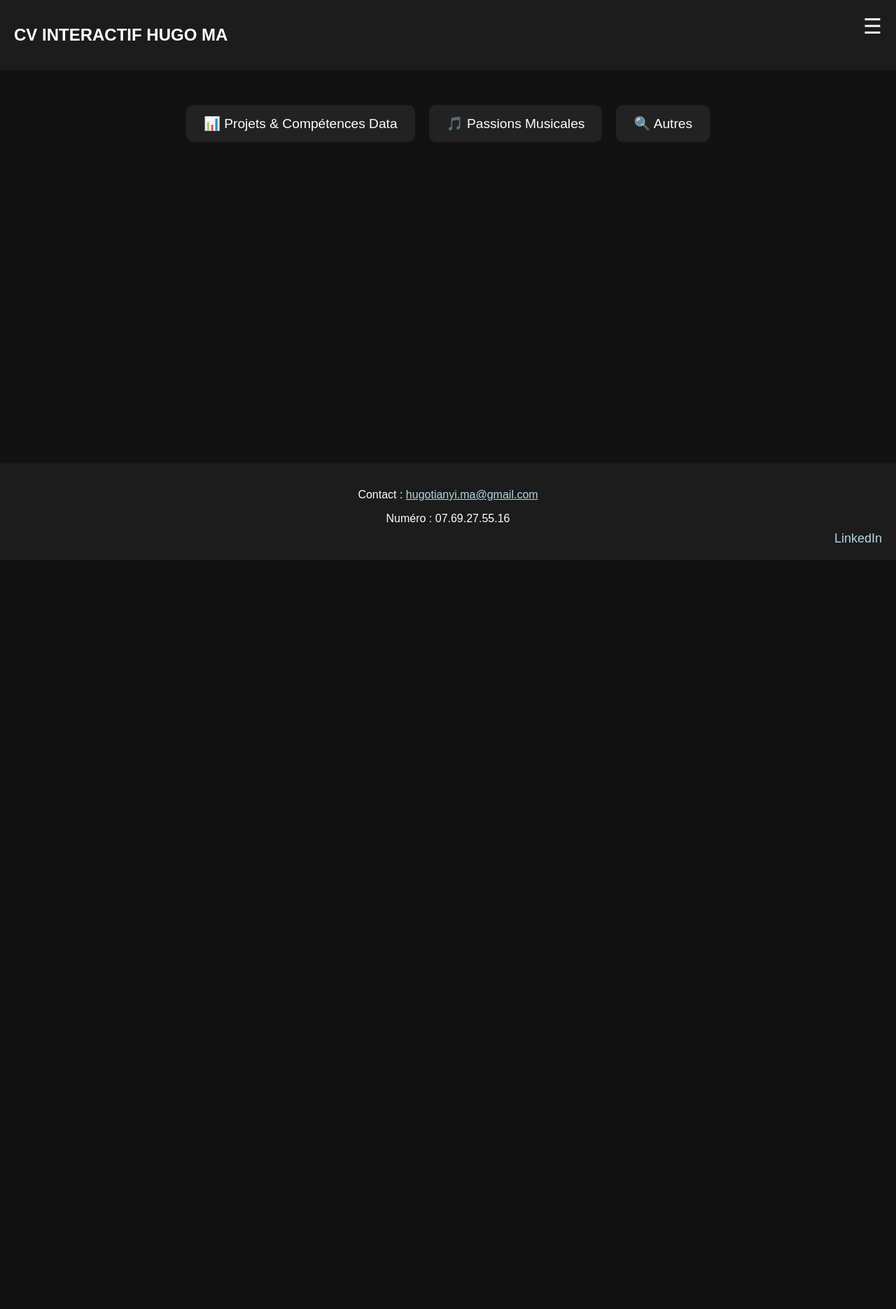
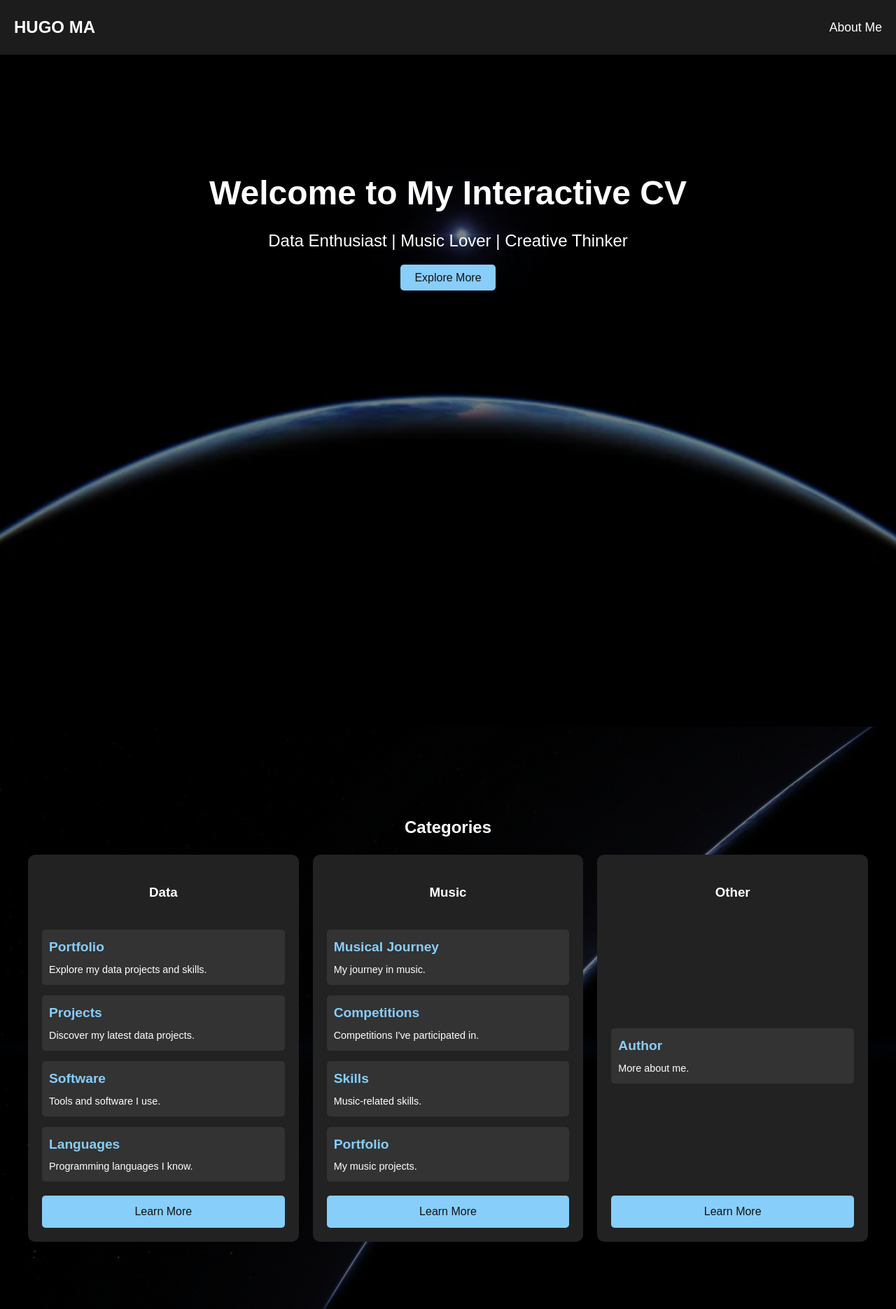
Before and after one commit to Boltchenet/cv-interactif, a plain HTML site: page index.html in a window 1280 px wide. Shown: the top 1870 px of the page at 70% size. Before the commit the page ends 800 px from the top, so only its background shows below. Drawn offline with Linux system fonts and the light colour scheme.

Commit message:
Add files via upload

```diff
--- a/index.html
+++ b/index.html
@@ -3,51 +3,107 @@
 <head>
     <meta charset="UTF-8">
     <meta name="viewport" content="width=device-width, initial-scale=1.0">
+    <meta name="description" content="Interactive CV of Hugo MA, showcasing data projects, musical passions, and more.">
+    <meta name="keywords" content="CV, Hugo MA, Data, Music, Interactive">
     <title>CV INTERACTIF - Hugo MA</title>
     <link rel="stylesheet" href="styles.css">
 </head>
 <body>
-
-    <!-- En-tête -->
+    <!-- Header -->
     <header>
-        <h1 id="logo">CV INTERACTIF HUGO MA</h1>
-        <div id="hamburger" class="hamburger" aria-label="Ouvrir le menu">
-            ☰
-        </div>
+        <h1 id="logo">HUGO MA</h1>
+        <nav>
+            <ul>
+                <li><a href="about.html">About Me</a></li>
+            </ul>
+        </nav>
     </header>
 
-    <!-- Sidebar pour hamburger (cachée par défaut) -->
-    <div id="sidebar" class="sidebar">
-        <div id="close-sidebar" class="close-sidebar" aria-label="Fermer le menu">✖</div>
-        <ul>
-            <li><a href="#about">ABOUT ME</a></li>
-            <li><a href="#data">DATA</a></li>
-            <li><a href="#music">MUSIC</a></li>
-            <li><a href="#autre">AUTRE</a></li>
-        </ul>
-    </div>
+    <!-- Hero Section -->
+    <section id="hero">
+        <div class="hero-content">
+            <h2>Welcome to My Interactive CV</h2>
+            <p>Data Enthusiast | Music Lover | Creative Thinker</p>
+            <a href="#categories" class="cta-button">Explore More</a>
+        </div>
+    </section>
 
-    <!-- Overlay pour assombrir le fond lors de l'ouverture de la sidebar -->
-    <div class="overlay"></div>
+    <!-- Categories Section -->
+    <section id="categories">
+        <h2>Categories</h2>
+        <div class="card-container">
+            <!-- Data Card -->
+            <div class="card" id="data-card">
+                <h3>Data</h3>
+                <div class="sub-categories">
+                    <div class="sub-category">
+                        <h4>Portfolio</h4>
+                        <p>Explore my data projects and skills.</p>
+                    </div>
+                    <div class="sub-category">
+                        <h4>Projects</h4>
+                        <p>Discover my latest data projects.</p>
+                    </div>
+                    <div class="sub-category">
+                        <h4>Software</h4>
+                        <p>Tools and software I use.</p>
+                    </div>
+                    <div class="sub-category">
+                        <h4>Languages</h4>
+                        <p>Programming languages I know.</p>
+                    </div>
+                </div>
+                <a href="data.html" class="cta-button">Learn More</a>
+            </div>
 
-    <!-- Menu principal -->
-    <main>
-        <section class="menu">
-            <a href="#data" class="menu-item">📊 Projets & Compétences Data</a>
-            <a href="#music" class="menu-item">🎵 Passions Musicales</a>
-            <a href="#autre" class="menu-item">🔍 Autres</a>
-        </section>
-    </main>
+            <!-- Music Card -->
+            <div class="card" id="music-card">
+                <h3>Music</h3>
+                <div class="sub-categories">
+                    <div class="sub-category">
+                        <h4>Musical Journey</h4>
+                        <p>My journey in music.</p>
+                    </div>
+                    <div class="sub-category">
+                        <h4>Competitions</h4>
+                        <p>Competitions I've participated in.</p>
+                    </div>
+                    <div class="sub-category">
+                        <h4>Skills</h4>
+                        <p>Music-related skills.</p>
+                    </div>
+                    <div class="sub-category">
+                        <h4>Portfolio</h4>
+                        <p>My music projects.</p>
+                    </div>
+                </div>
+                <a href="music.html" class="cta-button">Learn More</a>
+            </div>
 
-    <!-- Pied de page avec contact -->
+            <!-- Other Card -->
+            <div class="card" id="other-card">
+                <h3>Other</h3>
+                <div class="sub-categories">
+                    <div class="sub-category">
+                        <h4>Author</h4>
+                        <p>More about me.</p>
+                    </div>
+                </div>
+                <a href="other.html" class="cta-button">Learn More</a>
+            </div>
+        </div>
+    </section>
+
+    <!-- Footer -->
     <footer>
         <div class="contact-info">
-            <p>Contact : <a href="mailto:hugotianyi.ma@gmail.com">hugotianyi.ma@gmail.com</a></p>
-            <p>Numéro : 07.69.27.55.16</p>
+            <p>Contact: <a href="mailto:hugotianyi.ma@gmail.com">hugotianyi.ma@gmail.com</a></p>
+            <p>Phone: 07.69.27.55.16</p>
         </div>
-        <a href="https://www.linkedin.com/in/hugo-ma/" target="_blank" id="linkedin" class="linkedin">LinkedIn</a>
+        <a href="https://www.linkedin.com/in/hugo-ma/" target="_blank" id="linkedin">LinkedIn</a>
     </footer>
 
+    <!-- Script -->
     <script src="script.js"></script>
 </body>
 </html>
--- a/styles.css
+++ b/styles.css
@@ -1,177 +1,187 @@
-/* Général */
+/* General */
 body {
-    background-color: #121212; /* Noir éclatant */
-    color: #ffffff; /* Texte blanc */
-    font-family: Arial, sans-serif;
+    background-color: #121212;
+    color: #ffffff;
+    font-family: 'Arial', sans-serif;
     margin: 0;
-    text-align: center;
-    display: flex;
-    flex-direction: column;
-    min-height: 100vh; /* Minimum height de 100vh pour garantir que le footer soit toujours en bas */
+    line-height: 1.6;
 }
 
-/* En-tête */
+/* Smooth Scroll Animation */
+html {
+    scroll-behavior: smooth;
+}
+
+/* Header */
 header {
     display: flex;
     justify-content: space-between;
     align-items: center;
     padding: 20px;
-    background-color: #1c1c1c; /* Noir un peu plus clair */
-}
-
-#logo {
-    font-size: 1.5em;
-    cursor: pointer;
-}
-
-/* Icône hamburger (en haut à droite) */
-.hamburger {
-    font-size: 30px;
-    cursor: pointer;
-    position: fixed;
-    top: 20px;
-    right: 20px;
-    color: white;
-}
-
-/* Style de la sidebar (menu déroulant horizontal) */
-.sidebar {
-    position: fixed;
-    top: -100%; /* Cachée par défaut en haut */
-    right: 0;
-    width: 100%;  /* Largeur de la sidebar */
-    height: 80px; /* Hauteur de la sidebar */
     background-color: #1c1c1c;
-    color: white;
-    display: flex;
-    justify-content: space-around;  /* Aligner les éléments horizontalement */
-    align-items: center;
-    transition: top 0.3s ease; /* Animation pour faire défiler la sidebar de haut en bas */
+    position: sticky;
+    top: 0;
     z-index: 1000;
 }
 
-.sidebar.open {
-    top: 0; /* Lorsque la sidebar est ouverte, elle défile vers le bas */
+header h1 {
+    font-size: 1.5em;
+    margin: 0;
 }
 
-/* Croisillon pour fermer la sidebar */
-.close-sidebar {
-    position: absolute;
-    top: 20px;
-    right: 20px;
-    font-size: 30px;
-    cursor: pointer;
-    color: white;
+nav ul {
+    list-style: none;
+    display: flex;
+    gap: 20px;
+    margin: 0;
+    padding: 0;
 }
 
-/* Liste de la sidebar */
-.sidebar ul {
-    list-style-type: none;
-    padding: 0;
-    display: flex; /* Affichage en ligne des éléments */
-    gap: 20px;
+nav ul li a {
+    color: #ffffff;
+    text-decoration: none;
+    font-size: 1.1em;
+    transition: color 0.3s;
 }
 
-.sidebar ul li {
+nav ul li a:hover {
+    color: #87CEFA;
+}
+
+/* Hero Section */
+#hero {
+    height: 100vh;
+    display: flex;
+    justify-content: center;
+    align-items: flex-start;
+    background: linear-gradient(rgba(0, 0, 0, 0.5), rgba(0, 0, 0, 0.5)), url('hero-bg.jpg');
+    background-size: cover;
+    background-position: center;
+    color: #ffffff;
+    text-align: center;
+    padding-top: 20vh;
+}
+
+.hero-content h2 {
+    font-size: 3em;
+    margin: 0;
+}
+
+.hero-content p {
+    font-size: 1.5em;
+    margin: 10px 0 20px;
+}
+
+.cta-button {
+    padding: 10px 20px;
+    background-color: #87CEFA;
+    color: #121212;
+    text-decoration: none;
+    border-radius: 5px;
+    transition: background-color 0.3s;
+}
+
+.cta-button:hover {
+    background-color: #ADD8E6;
+}
+
+/* Categories Section */
+#categories {
+    height: 100vh;
+    display: flex;
+    flex-direction: column;
+    justify-content: center;
+    align-items: center;
+    text-align: center;
+    padding: 20px;
+    background: linear-gradient(rgba(0, 0, 0, 0.5), rgba(0, 0, 0, 0.5)), url('OUAIS.JPG');
+    background-size: cover;
+    background-position: center;
+}
+
+.card-container {
+    display: flex;
+    justify-content: space-around;
+    gap: 20px;
+    width: 100%;
+    max-width: 1200px;
+}
+
+.card {
+    background-color: #222;
+    padding: 20px;
+    border-radius: 10px;
+    width: 30%;
+    min-height: 400px;
+    display: flex;
+    flex-direction: column;
+    justify-content: space-between;
+    transition: transform 0.3s, box-shadow 0.3s;
+}
+
+.card:hover {
+    transform: translateY(-10px);
+    box-shadow: 0 10px 20px rgba(0, 0, 0, 0.2);
+}
+
+.sub-categories {
+    display: flex;
+    flex-direction: column;
+    gap: 15px;
+    margin-top: 20px;
+}
+
+.sub-category {
+    background-color: #333;
     padding: 10px;
+    border-radius: 5px;
+    text-align: left;
+}
+
+.sub-category h4 {
+    margin: 0;
+    font-size: 1.2em;
+    color: #87CEFA;
+}
+
+.sub-category p {
+    margin: 5px 0 0;
+    font-size: 0.9em;
+    color: #ffffff;
+}
+
+.cta-button {
+    margin-top: 20px;
+}
+
+/* Footer */
+footer {
+    padding: 20px;
+    background-color: #1c1c1c;
     text-align: center;
 }
 
-.sidebar ul li a {
-    color: white;
-    text-decoration: none;
-    font-size: 20px;
-}
-
-.sidebar ul li a:hover {
-    background-color: #444;
-}
-
-/* Overlay pour assombrir l'arrière-plan lors de l'ouverture de la sidebar */
-.overlay {
-    position: fixed;
-    top: 0;
-    left: 0;
-    width: 100%;
-    height: 100%;
-    background-color: rgba(0, 0, 0, 0.5);
-    display: none;
-    z-index: 500;
-}
-
-/* Menu principal */
-.menu {
-    display: flex;
-    justify-content: center;
-    gap: 20px;
-    margin-top: 50px;
-}
-
-.menu-item {
-    background-color: #222;
-    padding: 15px 25px;
-    border-radius: 10px;
-    color: white;
-    text-decoration: none;
-    font-size: 1.2em;
-    transition: 0.3s;
-}
-
-.menu-item:hover {
-    background-color: #444;
-}
-
-/* Pied de page */
-footer {
-    margin-top: auto; /* Assurer que le footer est en bas */
-    padding: 20px;
-    background-color: #1c1c1c;
-}
-
 .contact-info {
-    margin-bottom: 30px; /* Espace entre les infos de contact et le lien LinkedIn */
+    margin-bottom: 10px;
 }
 
 footer a {
-    color: #ADD8E6;  /* Bleu clair */
+    color: #87CEFA;
+    text-decoration: none;
 }
 
 footer a:hover {
-    color: #87CEFA;  /* Bleu plus clair au survol */
+    color: #ADD8E6;
 }
 
-/* Position du LinkedIn en bas à droite */
-#linkedin {
-    position: fixed;
-    bottom: 20px;
-    right: 20px;
-    font-size: 18px;
-    color: #ADD8E6;
-    text-decoration: none;
-}
-
-#linkedin:hover {
-    color: #87CEFA;
-}
-
-/* Mise en page responsive */
+/* Responsive Design */
 @media screen and (max-width: 768px) {
-    .hamburger {
-        font-size: 40px;
+    .card-container {
+        flex-direction: column;
+        align-items: center;
     }
 
-    .menu {
-        flex-direction: column;
-        gap: 10px;
-    }
-
-    .menu-item {
-        padding: 10px 20px;
-        font-size: 1em;
-    }
-
-    .sidebar {
-        width: 100%;
-        height: 80px;
+    .card {
+        width: 80%;
     }
 }
```
Also changed, not shown: about.html (added, +37 -0 lines), data.html (added, +38 -0 lines), music.html (added, +38 -0 lines), other.html (added, +38 -0 lines), script.js (+13 -15 lines), OUAIS.jpg (added), hero-bg.jpg (added).
